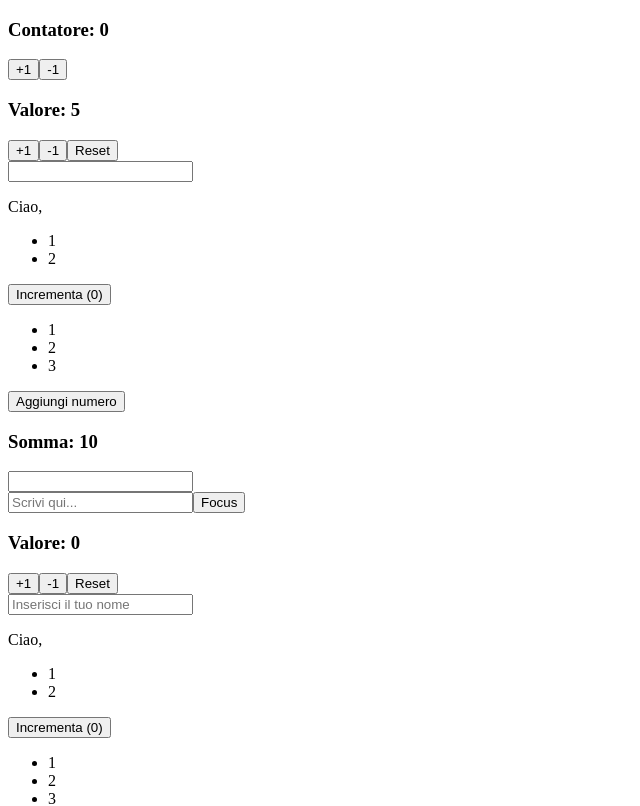
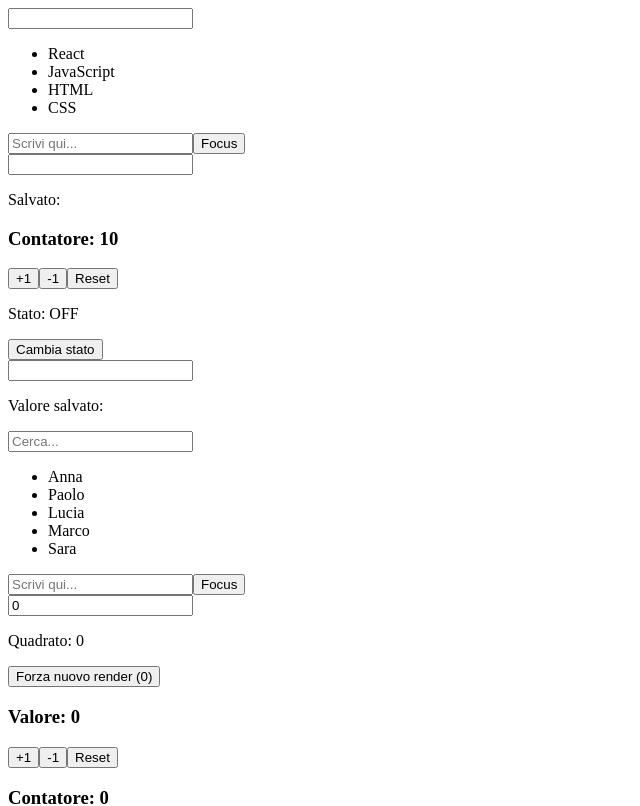
Before and after one commit to AngelaFerraro18/esercizi-ripasso, a React (Vite) app: page / in a window 1280 px wide. Shown: the top 806 px of the page, without its empty margins (0-640 px from the left). Built offline with nearby package versions, Linux system fonts and the light colour scheme; no server answers.

Commit message:
feat: ripasso generale

```diff
--- a/src/App.jsx
+++ b/src/App.jsx
@@ -5,15 +5,20 @@ import Contatore from "./components/Contatore"
 import Contatore2 from "./components/Contatore2"
 import Counter from "./components/Counter"
 import CounterReducer from "./components/CounterReducer"
+import CounterReducer2 from "./components/CounterReducer2"
 import CounterRef from "./components/CounterRef"
+import CounterWithHook from "./components/COunterWithHook"
 import { CountProvider } from "./components/CountProvider"
 import Fibonacci from "./components/Fibonacci"
+import FilterList from "./components/FilterList"
 import FocusInput from "./components/FocusInput"
 import FocusInput2 from "./components/FocusInput2"
 import FocusInput3 from "./components/FocusInput3"
+import FocusInput4 from "./components/FocusInput4"
 import InputWithPrevious from "./components/InputWithPrevious"
 import Lista2 from "./components/Lista2"
 import Lista3 from "./components/Lista3"
+import LocalStorageInput from "./components/LocalStorageInput"
 import MarkdownPlayground from "./components/MarkdownPlayground"
 import NoteApp from "./components/NoteApp"
 import Numeri from "./components/Numeri"
@@ -23,6 +28,7 @@ import ParentChild from "./components/ParentChild"
 import ParentFour from "./components/ParentFour"
 import ParentSecond from "./components/ParentSecond"
 import ParentThird from "./components/ParentThird"
+import PersistentInput from "./components/PersistentInput"
 import PoliticianList from "./components/PoliticianList"
 import PreviousValueInput from "./components/PreviousValueInput"
 import SalvaNome from "./components/SalvaNome"
@@ -31,14 +37,28 @@ import SnackHooks from "./components/SnackHooks"
 import Somma from "./components/Somma"
 import Somma2 from "./components/Somma2"
 import Spesa from "./components/Spesa"
+import SquareCalculator from "./components/SquareCalculator"
 import ThemeSwitcher from "./components/ThemeSwitcher"
 import TodoList from "./components/TodoList"
 import ToggleComponent from "./components/ToggleComponent"
+import ToggleComponent2 from "./components/ToggleComponent2"
+import FilterList2 from "./FilterList2"
+import FocusComponent from "./FocusComponent"
 
 function App() {
 
   return (
     <>
+      <FilterList2 />
+      <FocusComponent />
+      <LocalStorageInput />
+      <CounterWithHook />
+      <ToggleComponent2 />
+      <PersistentInput />
+      <FilterList />
+      <FocusInput4 />
+      <SquareCalculator />
+      <CounterReducer2 />
       <CounterReducer />
       <Contatore2 />
       <SalvaNome2 />
--- /dev/null
+++ b/src/FilterList2.jsx
@@ -0,0 +1,21 @@
+import { useCallback, useState } from "react";
+
+export default function FilterList2() {
+    const items = ["React", "JavaScript", "HTML", "CSS"];
+    const [query, setQuery] = useState('');
+    // TODO: crea la funzione per filtrare gli elementi
+    const filteredItems = useCallback(() => {
+        const filtered = items.filter(i => i.includes(query));
+
+        return filtered;
+    }, [query])
+
+    return (
+        <div>
+            <input value={query} onChange={e => setQuery(e.target.value)} />
+            <ul>
+                {filteredItems().map((i, index) => <li key={index}>{i}</li>)}
+            </ul>
+        </div>
+    );
+}
--- /dev/null
+++ b/src/FocusComponent.jsx
@@ -0,0 +1,23 @@
+import { useRef } from "react";
+
+// TODO: crea il custom hook useFocus
+function useFocus() {
+    const inputRef = useRef(null);
+
+    function setFocus() {
+        inputRef.current.focus();
+    }
+
+    return [inputRef, setFocus];
+}
+
+export default function FocusComponent() {
+    const [inputRef, setFocus] = useFocus();
+
+    return (
+        <div>
+            <input ref={inputRef} type="text" placeholder="Scrivi qui..." />
+            <button onClick={setFocus}>Focus</button>
+        </div>
+    );
+}
--- /dev/null
+++ b/src/components/CounterReducer2.jsx
@@ -0,0 +1,32 @@
+import { useReducer } from "react";
+
+const initialState = { count: 0 };
+
+function reducer(state, action) {
+    switch (action.type) {
+        case "increment":
+            // TODO: incrementa count
+            return { count: state.count + 1 };
+        case "decrement":
+            // TODO: decrementa count
+            return { count: state.count - 1 };
+        case "reset":
+            // TODO: reset a 0
+            return { count: state.count = 0 };
+        default:
+            return state;
+    }
+}
+
+export default function CounterReducer2() {
+    const [state, dispatch] = useReducer(reducer, initialState);
+
+    return (
+        <div>
+            <h3>Valore: {state.count}</h3>
+            <button onClick={() => dispatch({ type: "increment" })}>+1</button>
+            <button onClick={() => dispatch({ type: "decrement" })}>-1</button>
+            <button onClick={() => dispatch({ type: "reset" })}>Reset</button>
+        </div>
+    );
+}
--- /dev/null
+++ b/src/components/CounterWithHook.jsx
@@ -0,0 +1,34 @@
+import { useState } from "react";
+
+// TODO: crea il custom hook useCounter
+function useCounter(initialValue = 0) {
+
+    const [count, setCount] = useState(initialValue);
+
+    function increment() {
+        setCount(prev => prev + 1);
+    };
+
+    function decrement() {
+        setCount(prev => prev - 1);
+    };
+
+    function reset() {
+        setCount(0);
+    }
+
+    return { count, increment, decrement, reset };
+}
+
+export default function CounterWithHook() {
+    const { count, increment, decrement, reset } = useCounter(10);
+
+    return (
+        <div>
+            <h3>Contatore: {count}</h3>
+            <button onClick={increment}>+1</button>
+            <button onClick={decrement}>-1</button>
+            <button onClick={reset}>Reset</button>
+        </div>
+    );
+}
--- /dev/null
+++ b/src/components/FilterList.jsx
@@ -0,0 +1,29 @@
+import { useState, useCallback } from "react";
+
+export default function FilterList() {
+    const [query, setQuery] = useState("");
+    const names = ["Anna", "Paolo", "Lucia", "Marco", "Sara"];
+
+    const filterNames = useCallback(() => {
+        // TODO: ritorna i nomi che includono query (case insensitive)
+        const filteredNames = names.filter(n => n.includes(query));
+
+        return filteredNames;
+    }, [query]);
+
+    return (
+        <div>
+            <input
+                type="text"
+                placeholder="Cerca..."
+                value={query}
+                onChange={(e) => setQuery(e.target.value)}
+            />
+            <ul>
+                {filterNames().map((name, i) => (
+                    <li key={i}>{name}</li>
+                ))}
+            </ul>
+        </div>
+    );
+}
--- /dev/null
+++ b/src/components/FocusInput4.jsx
@@ -0,0 +1,17 @@
+import { useRef } from "react";
+
+export default function FocusInput4() {
+    const inputRef = useRef(null);
+
+    function handleFocus() {
+        // TODO: usa .current.focus()
+        inputRef.current.focus();
+    }
+
+    return (
+        <div>
+            <input ref={inputRef} type="text" placeholder="Scrivi qui..." />
+            <button onClick={handleFocus}>Focus</button>
+        </div>
+    );
+}
--- /dev/null
+++ b/src/components/LocalStorageInput.jsx
@@ -0,0 +1,31 @@
+import { useState, useEffect } from "react";
+
+// TODO: crea il custom hook useLocalStorage
+function useLocalStorage(key, initialValue) {
+
+    const [value, setValue] = useState(() => {
+        const savedText = localStorage.getItem(key);
+        return savedText !== null ? savedText : initialValue;
+    });
+
+    useEffect(() => {
+        localStorage.setItem(key, value);
+    }, [key, value])
+
+    return [value, setValue];
+}
+
+export default function LocalStorageInput() {
+    const [text, setText] = useLocalStorage("myText", "");
+
+    return (
+        <div>
+            <input
+                type="text"
+                value={text}
+                onChange={(e) => setText(e.target.value)}
+            />
+            <p>Salvato: {text}</p>
+        </div>
+    );
+}
--- /dev/null
+++ b/src/components/PersistentInput.jsx
@@ -0,0 +1,30 @@
+import { useState, useEffect } from "react";
+
+export default function PersistentInput() {
+    const [text, setText] = useState("");
+
+    useEffect(() => {
+        // TODO: al mount, carica da localStorage
+        const testo = localStorage.getItem('text');
+
+        if (testo) {
+            setText(testo);
+        }
+    }, []);
+
+    useEffect(() => {
+        // TODO: ogni volta che cambia text, salva in localStorage
+        localStorage.setItem('text', text);
+    }, [text]);
+
+    return (
+        <div>
+            <input
+                type="text"
+                value={text}
+                onChange={(e) => setText(e.target.value)}
+            />
+            <p>Valore salvato: {text}</p>
+        </div>
+    );
+}
--- /dev/null
+++ b/src/components/SquareCalculator.jsx
@@ -0,0 +1,26 @@
+import { useState, useMemo } from "react";
+
+export default function SquareCalculator() {
+    const [num, setNum] = useState(0);
+    const [renders, setRenders] = useState(0);
+
+    const squared = useMemo(() => {
+        // TODO: calcola num * num
+        const squaredNum = num ** 2;
+        return squaredNum;
+    }, [num]);
+
+    return (
+        <div>
+            <input
+                type="number"
+                value={num}
+                onChange={(e) => setNum(Number(e.target.value))}
+            />
+            <p>Quadrato: {squared}</p>
+            <button onClick={() => setRenders(r => r + 1)}>
+                Forza nuovo render ({renders})
+            </button>
+        </div>
+    );
+}
--- /dev/null
+++ b/src/components/ToggleComponent2.jsx
@@ -0,0 +1,24 @@
+import { useState } from "react";
+
+// TODO: crea il custom hook useToggle
+function useToggle(initialValue = false) {
+    const [isOn, setIsOn] = useState(initialValue);
+
+    function toggle() {
+        setIsOn(prev => !prev);
+    }
+
+
+    return [isOn, toggle];
+}
+
+export default function ToggleComponent2() {
+    const [isOn, toggle] = useToggle(false);
+
+    return (
+        <div>
+            <p>Stato: {isOn ? "ON" : "OFF"}</p>
+            <button onClick={toggle}>Cambia stato</button>
+        </div>
+    );
+}
```
